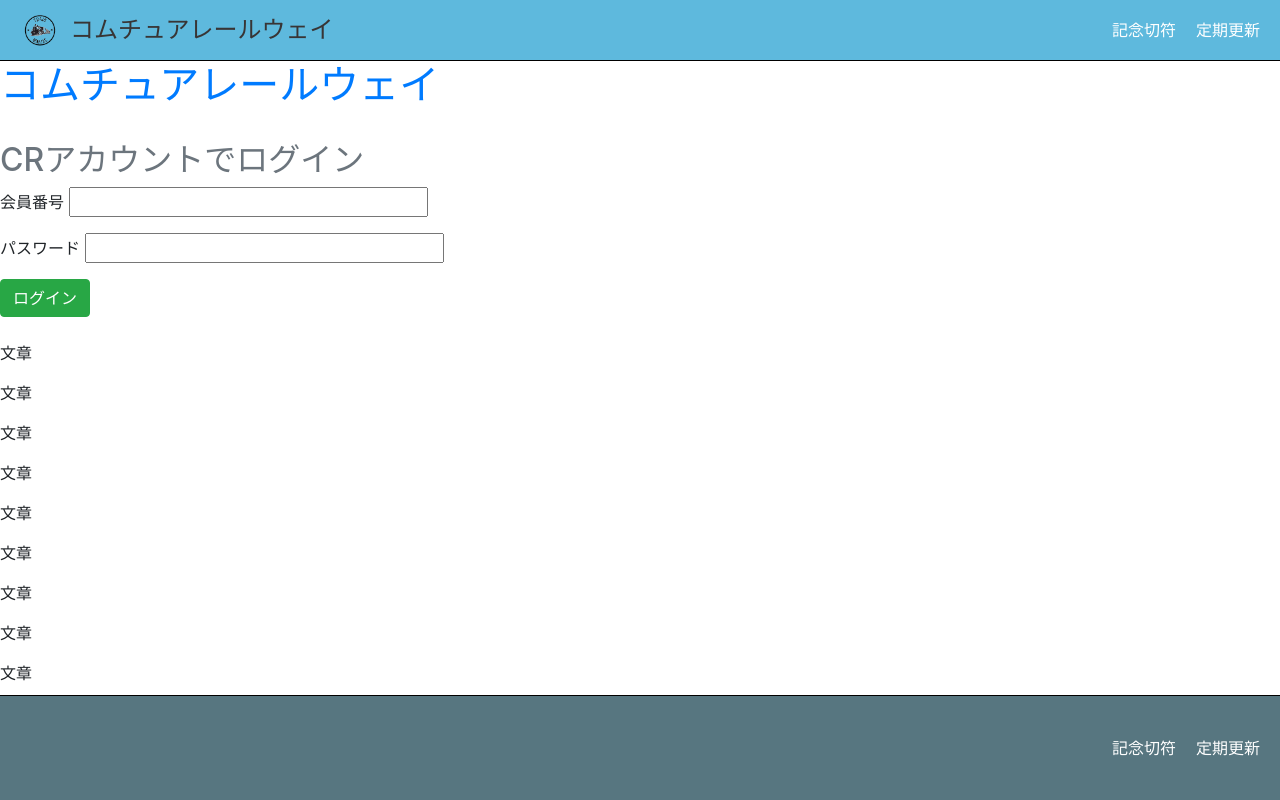
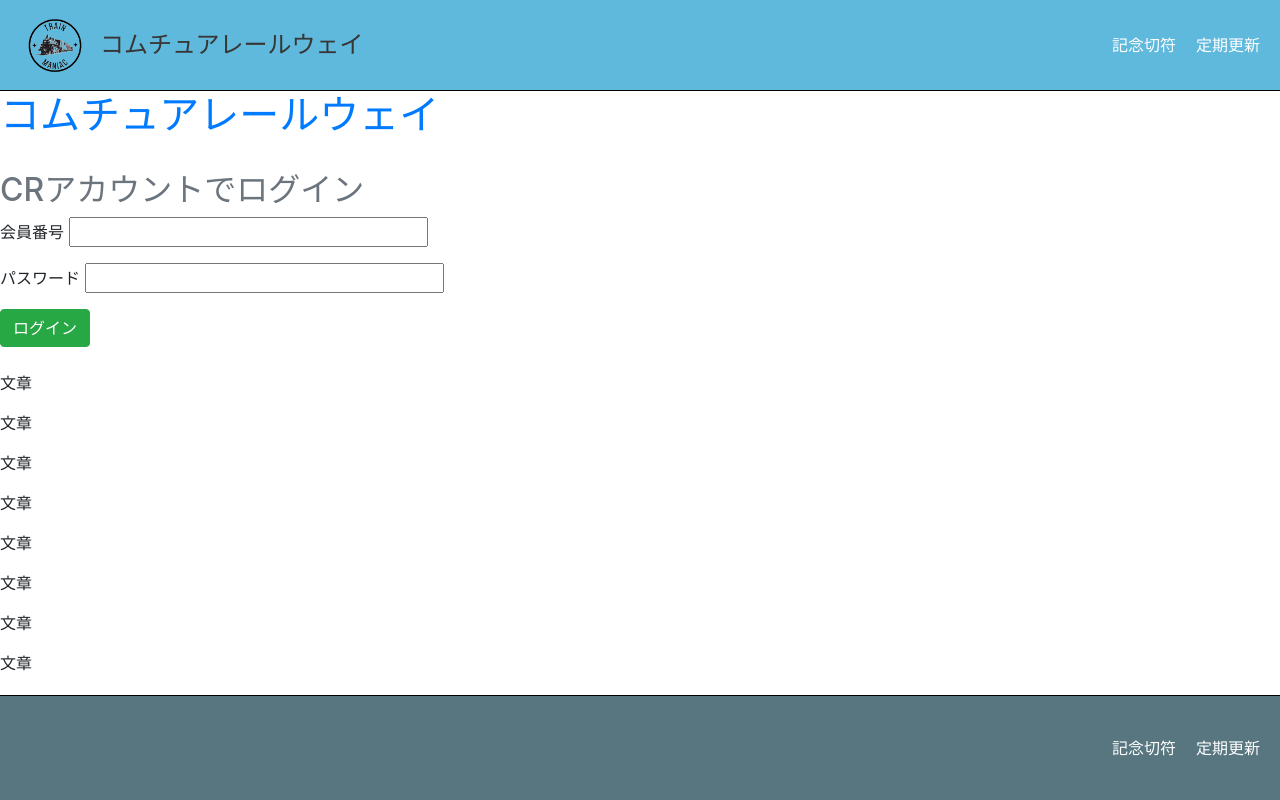
Before and after one commit to Hilbert123456789/rail_way, a plain HTML site: page template/index.html in a window 1280 px wide. Drawn offline with nearby package versions, Linux system fonts and the light colour scheme.

Commit message:
Update index.css

```diff
--- a/static/css/index.css
+++ b/static/css/index.css
@@ -26,7 +26,7 @@ header {
 }
 
 .logo {
-  width: 40px; /* ロゴの幅を調整 */
+  width: 70px; /* ロゴの幅を調整 */
   height: auto;
   margin-right: 10px; /* タイトルとの間のスペース */
 }
```
